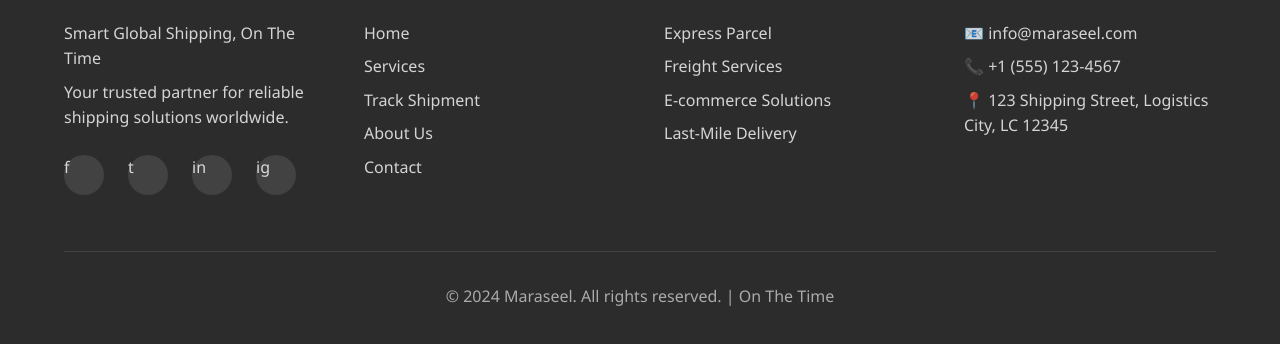
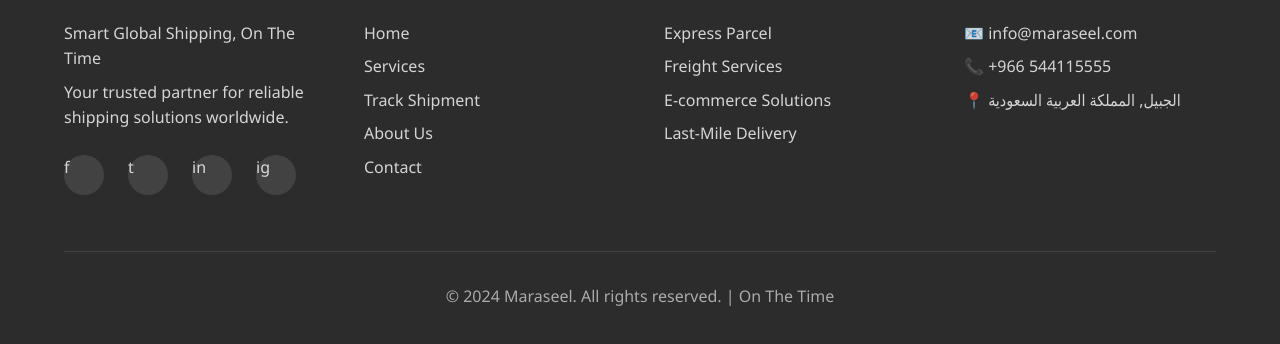
Before and after one commit to 0lczl/maraseel-website, a website: page public/index.html in a window 1280 px wide. Shown: the part 4643-4987 px from the top of the page. Drawn offline with Linux system fonts and the light colour scheme.

Commit message:
tiny update

```diff
--- a/public/index.html
+++ b/public/index.html
@@ -277,8 +277,8 @@
                 <div class="footer-section">
                     <h3>Contact Info</h3>
                     <p>📧 info@maraseel.com</p>
-                    <p>📞 +1 (555) 123-4567</p>
-                    <p>📍 123 Shipping Street, Logistics City, LC 12345</p>
+                    <p>📞 +966 544115555</p>
+                    <p>📍 الجبيل, المملكة العربية السعودية</p>
                 </div>
             </div>
             <div class="footer-bottom">
```
